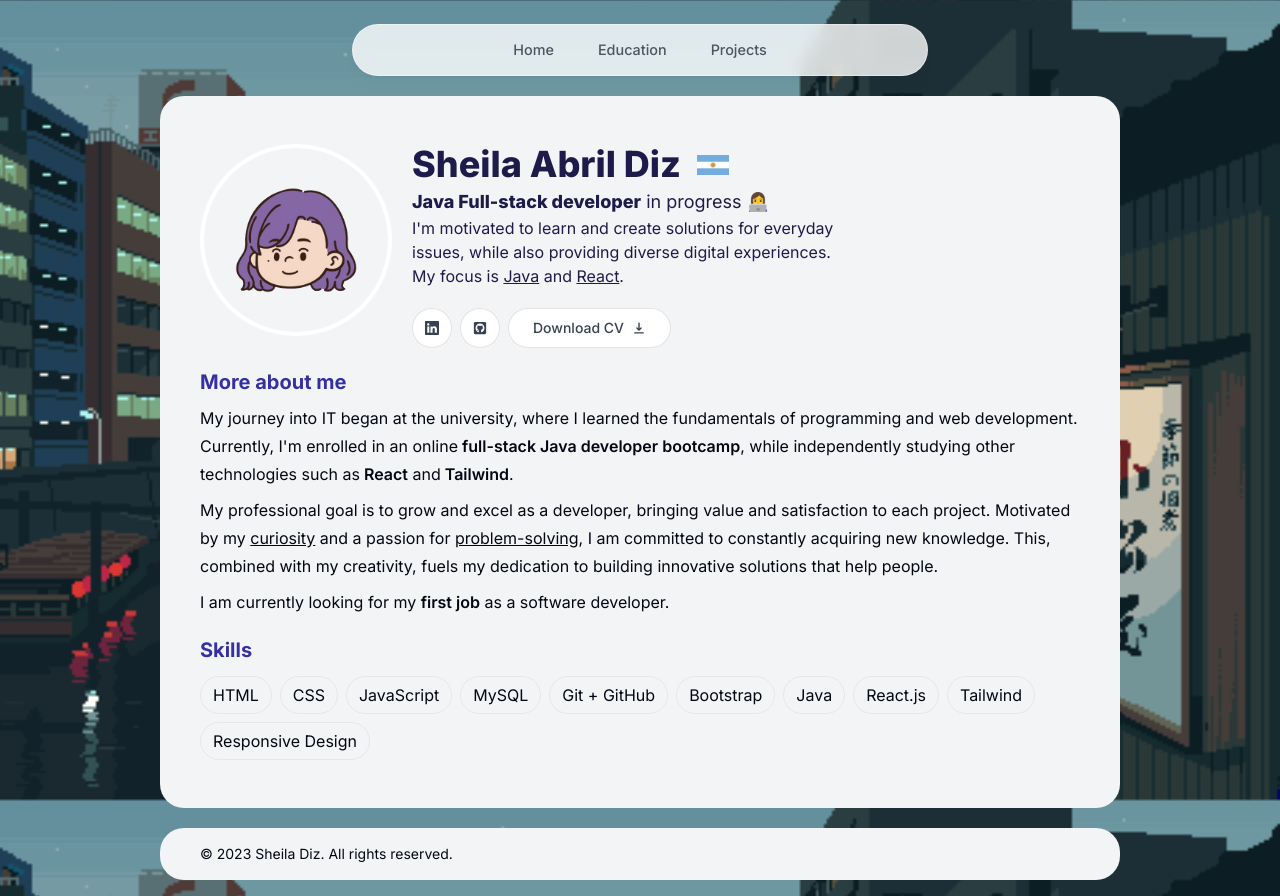
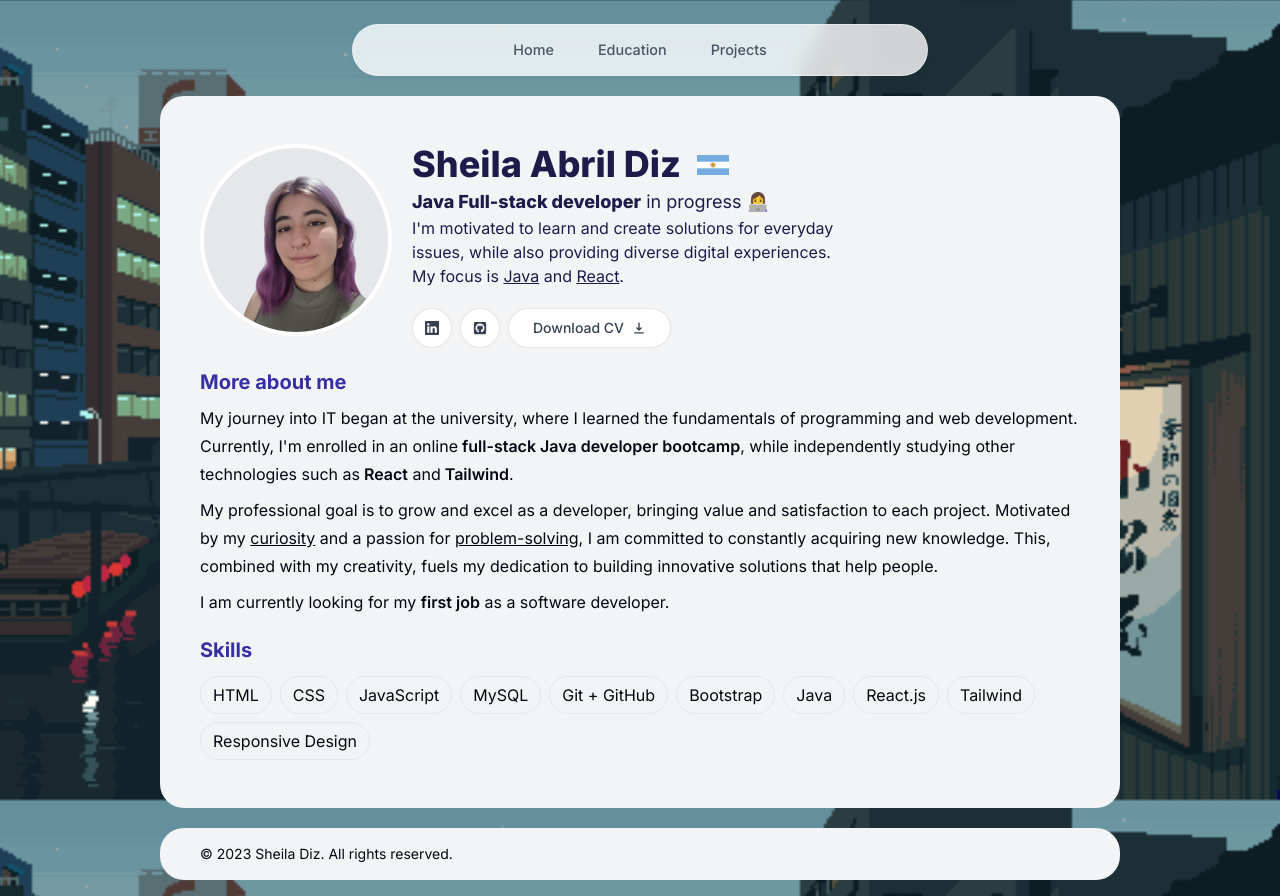
Before and after one commit to sheidiz/portfolio-new, a Next.js app: page / in a window 1280 px wide. Built offline with nearby package versions, Linux system fonts and the light colour scheme.

Commit message:
feat: change profile pic

```diff
--- a/app/page.js
+++ b/app/page.js
@@ -3,7 +3,7 @@
 import Image from "next/image";
 import { motion } from "framer-motion";
 import MainContainer from "@/components/main-container";
-import ProfilePic from "@/public/images/pic.png";
+import ProfilePic from "@/public/images/profile-pic.png";
 import ArgFlag from "@/public/images/argentina-flag-icon.png";
 import { BsLinkedin } from "react-icons/bs";
 import { HiDownload } from "react-icons/hi";
@@ -19,7 +19,7 @@ export default function Home() {
         animate={{ opacity: 1, y: 0 }}>
 
         <div className="flex flex-col lg:flex-row items-center lg:items-start gap-2 md:gap-5">
-          <Image className="w-48 rounded-full object-cover border-4 border-white"
+          <Image className="w-48 rounded-full object-cover border-4 border-white bg-gray-200"
             src={ProfilePic}
             alt="Sheila"
             priority={true} />
```
Also changed, not shown: public/images/profile-pic.jpg (added), public/images/profile-pic.png (added).
